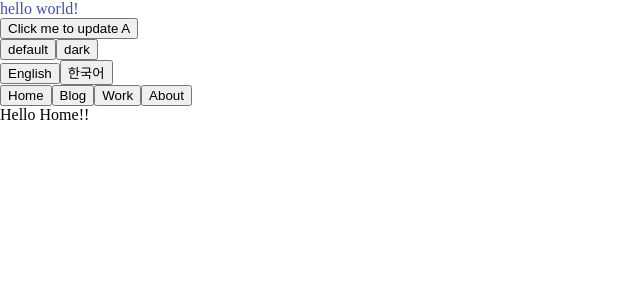
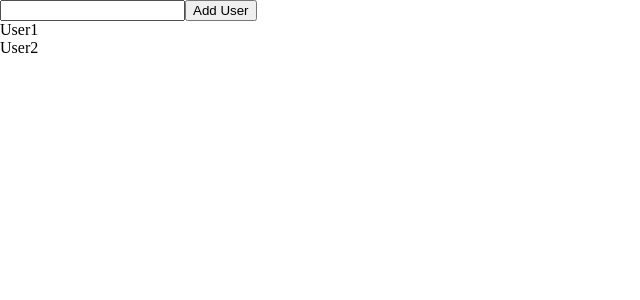
Before and after one commit to Johnyworld/johnyworld2021, a React (Create React App) app in the folder client/: page / in a window 1280 px wide. Shown: the top 300 px of the page, without its empty margins (0-640 px from the left). Built offline with nearby package versions, Linux system fonts and the light colour scheme.

Commit message:
Update test code with redux toolkit

```diff
--- a/client/src/App.tsx
+++ b/client/src/App.tsx
@@ -1,7 +1,6 @@
-import React, { useReducer, useState } from 'react';
+import React, { FormEvent, useState } from 'react';
 import { BrowserRouter, Switch, Route, Link } from 'react-router-dom';
-import { Reducer } from "@reduxjs/toolkit";
-import { reducer, ReducerType, initialState1, initialState2, slice1 } from './rootReducer';
+import { User, addUser } from './Slices/users';
 import { useTranslation } from 'react-i18next';
 import styled, { ThemeProvider } from 'styled-components';
 import { Languages, languages } from './Locales/i18n';
@@ -14,6 +13,8 @@ import Admin from './Components/Pages/Admin';
 import Blog from './Components/Pages/Blog';
 import Work from './Components/Pages/Work';
 import NotFound from './Components/Pages/NotFound';
+import { useDispatch, useSelector } from 'react-redux';
+import { ReducerType } from './rootReducer';
 
 const Text = styled.p`
   color: var(--color__primary);
@@ -28,37 +29,47 @@ type Theme = keyof typeof themes;
 
 const keysOfThemes = Object.keys(themes) as Theme[];
 
+
 function App() {
 
   const { t, i18n } = useTranslation();
 
-  const [state, dispatch] = useReducer<Reducer<ReducerType>>(reducer, {
-    slice1: initialState1,
-    slice2: initialState2
-  });;
-
-  console.log('========== App', state.slice1 );
+  const users = useSelector<ReducerType, User[]>(state=> state.users);
+  const dispatch = useDispatch();
 
   const [ theme, setTheme ] = useState<Theme>('default');
+  const [ name, setName ] = useState('');
+
+  const handleChangeName = (e: any) => {
+    setName(e.target.value);
+  }
 
   const handleChangeLanguage = (lang: Languages) => {
     i18n.changeLanguage(lang);
   }
 
+  const handleAddUser = (e:FormEvent) => {
+    e.preventDefault();
+    dispatch(addUser({ name } as User));
+    setName('');
+  }
+
   return (
     <ThemeProvider theme={themes[theme]}>
       <GlobalStyles />
-      <Text>{t('hello')}</Text>
+      {/* <Text>{t('hello')}</Text> */}
 
-      <button
-        onClick={() => {
-          dispatch(slice1.actions.updateA(1));
-        }}
-      >
-        Click me to update A
-      </button>
 
-      <div>
+      <form onSubmit={handleAddUser}>
+        <input type='text' value={name} onChange={handleChangeName} />
+        <button type='submit'>Add User</button>
+        {users.map(user=> (
+          <div key={user.id}>{user.name}</div>
+        ))}
+      </form>
+
+
+      {/* <div>
         { keysOfThemes.map(theme=> (
           <button key={theme} onClick={() => setTheme(theme)}>{theme}</button>
         ))}
@@ -93,7 +104,7 @@ function App() {
           <Route path={routes.admin} component={Admin} />
           <Route path='*' component={NotFound} />
         </Switch>
-      </BrowserRouter>
+      </BrowserRouter> */}
     </ThemeProvider>
 
   );
--- /dev/null
+++ b/client/src/Slices/users.ts
@@ -0,0 +1,25 @@
+import { createSlice, PayloadAction } from "@reduxjs/toolkit";
+
+export interface User {
+  id: number;
+  name: string;
+}
+
+let tempId = 3;
+
+export const users = createSlice({
+  name: 'users',
+  initialState: [
+    { id: 1, name: 'User1' },
+    { id: 2, name: 'User2' },
+  ] as User[],
+  reducers: {
+    addUser(state, action: PayloadAction<User>) {
+      action.payload.id = tempId++;
+      return [...state, action.payload];
+    }
+  }
+});
+
+export const { addUser } = users.actions;
+export default users.reducer;
--- a/client/src/index.tsx
+++ b/client/src/index.tsx
@@ -3,10 +3,14 @@ import ReactDOM from 'react-dom';
 import App from './App';
 import * as serviceWorker from './serviceWorker';
 import './Locales/i18n';
+import { Provider } from 'react-redux';
+import store from './store';
 
 ReactDOM.render(
   <React.StrictMode>
-    <App />
+    <Provider store={store}>
+      <App />
+    </Provider>
   </React.StrictMode>,
   document.getElementById('root')
 );
--- a/client/src/rootReducer.ts
+++ b/client/src/rootReducer.ts
@@ -1,43 +1,9 @@
-import {
-  createSlice,
-  PayloadAction,
-  combineReducers,
-} from "@reduxjs/toolkit";
+import { combineReducers } from "@reduxjs/toolkit";
+import users from './Slices/users';
 
-export const initialState1: { a: number; b: string } = { a: 0, b: "" };
-export const slice1 = createSlice({
-  name: "slice1",
-  initialState: initialState1,
-  reducers: {
-    updateA(state, action: PayloadAction<number>) {
-      state.a += action.payload;
-    },
-    updateB(state, action: PayloadAction<string>) {
-      state.b = action.payload;
-    }
-  }
+const reducer = combineReducers({
+  users,
 });
 
-export const initialState2: { c: number; d: number } = { c: 0, d: 0 };
-export const slice2 = createSlice({
-  name: "slice2",
-  initialState: initialState2,
-  reducers: {
-    updateC(state, action: PayloadAction<number>) {
-      state.c += action.payload;
-    },
-    updateD(state, action: PayloadAction<number>) {
-      state.d += action.payload;
-    },
-    updateCDD(state, action: PayloadAction<number>) {
-      state.c += action.payload;
-      state.d += action.payload * 2;
-    }
-  }
-});
-
-export const reducer = combineReducers({
-  slice1: slice1.reducer,
-  slice2: slice2.reducer
-});
 export type ReducerType = ReturnType<typeof reducer>;
+export default reducer;
--- /dev/null
+++ b/client/src/store.ts
@@ -0,0 +1,9 @@
+import { configureStore } from "@reduxjs/toolkit";
+import reducer from './rootReducer';
+
+const store = configureStore({
+  reducer,
+});
+
+export type AppDispatch = typeof store.dispatch
+export default store;
```
